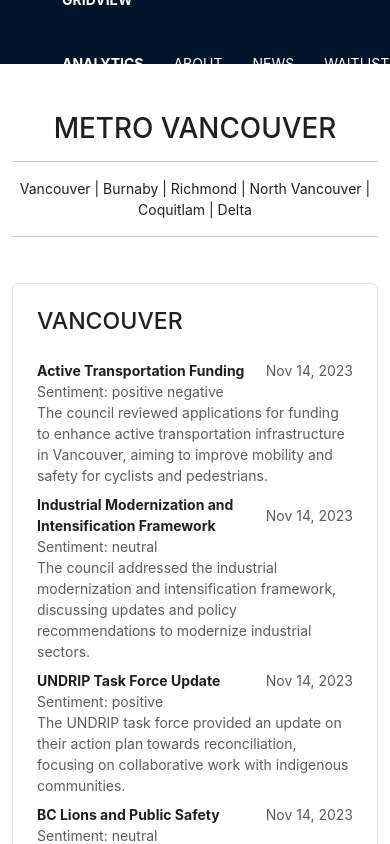
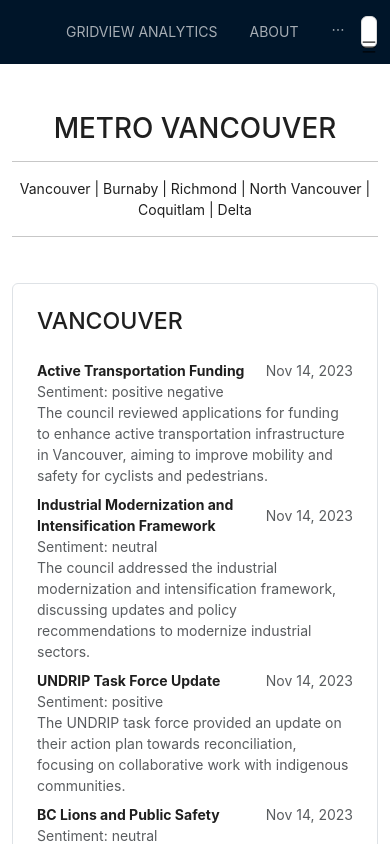
Before and after one commit to albertkim/gridview-analytics-web, a React (Create React App) app: page /news in a window 390 px wide. Shown: the top 844 px of the page. Built offline with nearby package versions, Linux system fonts and the light colour scheme.

Commit message:
Adjust layout; add more news

```diff
--- a/src/App.js
+++ b/src/App.js
@@ -1,13 +1,39 @@
-import { Layout } from 'antd'
+import { useState } from 'react'
+import { Layout, Menu, Button } from 'antd'
 import { BrowserRouter, Routes, Route, Link } from 'react-router-dom'
 import { HomeFooter } from './pages/HomeFooter'
 import { HomePage } from './pages/HomePage'
 import { AboutPage } from './pages/AboutPage'
 import { DemoPage } from './pages/DemoPage'
 import { NewsPage } from './pages/NewsPage'
+import { MenuOutlined } from '@ant-design/icons'
 const { Header, Content, Footer } = Layout
 
 function App() {
+
+  const [expanded, setExpanded] = useState(false)
+
+  const toggleMenu = () => {
+    setExpanded(!expanded);
+    console.log(expanded)
+  };
+
+  const menu = (
+    <Menu mode='horizontal' theme='dark' style={{ display: 'flex', alignItems: 'center' }}>
+      <Menu.Item key='home'>
+        <Link to='/'>GRIDVIEW ANALYTICS</Link>
+      </Menu.Item>
+      <Menu.Item key='about'>
+        <Link to='/about'>ABOUT</Link>
+      </Menu.Item>
+      <Menu.Item key='news'>
+        <Link to='/news'>NEWS</Link>
+      </Menu.Item>
+      <Menu.Item key='demo'>
+        <Link to='/demo'>WAITLIST</Link>
+      </Menu.Item>
+    </Menu>
+  )
 
   return (
     <BrowserRouter>
@@ -22,12 +48,14 @@ function App() {
           alignItems: 'center'
         }}>
 
-          <div className='container'>
-            <Link className='fw-bold text-white' to='/' style={{marginRight: 30}}>GRIDVIEW ANALYTICS</Link>
-            <Link className='text-white' to='/about' style={{marginRight: 30}}>ABOUT</Link>
-            <Link className='text-white' to='/news' style={{marginRight: 30}}>NEWS</Link>
-            <Link className='text-white' to='/demo'>WAITLIST</Link>
+          <div className='menu-large'>
+            {menu}
           </div>
+          <div className={`menu-small ${expanded ? 'visible' : ''}`}>
+            {menu}
+          </div>
+
+          <Button className='hamburger-button' onClick={toggleMenu} icon={<MenuOutlined />} />
 
         </Header>
         <Content style={{backgroundColor: 'white'}}>
--- a/src/index.css
+++ b/src/index.css
@@ -11,3 +11,27 @@ code {
   font-family: source-code-pro, Menlo, Monaco, Consolas, 'Courier New',
     monospace;
 }
+
+/* Specific styles for the hamburger menu and responsive behavior */
+.hamburger-button {
+  display: none; /* Hidden on larger screens */
+}
+
+@media (max-width: 600px) {
+  .hamburger-button {
+    display: block; /* Shown on small screens */
+  }
+
+  .menu-large {
+    display: none; /* Hide the default menu on small screens */
+  }
+
+  .menu-small {
+    display: flex; /* Show the collapsed menu on small screens */
+    flex-direction: column; /* Align menu items vertically */
+  }
+
+  .menu-small.hidden {
+    display: none; /* Hide when menu is not toggled */
+  }
+}
--- a/src/pages/NewsPage/NewsItem.js
+++ b/src/pages/NewsPage/NewsItem.js
@@ -1,4 +1,4 @@
-export function NewsItem({date, title, sentiment, contents, links}) {
+export function NewsItem({date, title, sentiment, contents, tooltip, links}) {
 
   return (
     <div className='mb-2'>
@@ -13,7 +13,9 @@ export function NewsItem({date, title, sentiment, contents, links}) {
           links && links.length > 0 ? (
             <>
               {
-                links.map((l) => <div><a className='mr-2' href={l.url} target='_blank' rel='noreferrer'>{l.title}</a></div>)
+                links.map((l) =>
+                  <div><a className='mr-2' href={l.url} target='_blank' rel='noreferrer'>{l.title}</a></div>
+                )
               }
             </>
           ) : undefined
--- a/src/pages/NewsPage/index.js
+++ b/src/pages/NewsPage/index.js
@@ -188,7 +188,7 @@ const newsData = {
           url: 'https://pub-burnaby.escribemeetings.com/filestream.ashx?DocumentId=72014'
         },
         {
-          title: 'Rezoning: unnamed (applied)',
+          title: 'Rezoning: PROPOSED DENSITY TRANSFER AND REDEVELOPMENT - BROADVIEW CP (applied)',
           url: 'https://pub-burnaby.escribemeetings.com/filestream.ashx?DocumentId=72004'
         },
         {
@@ -198,7 +198,7 @@ const newsData = {
       ]
     },
     {
-      title: 'Burnaby Consolidated Fees and Charges Bylaw – Additional Amendments for 2023',
+      title: 'Burnaby Consolidated Fees and Charges Bylaw - Additional Amendments for 2023',
       summary: 'The document details proposed adjustments to various fees in Burnaby for 2024, including changes to local improvement, sewer connection, and bylaw fees, plus a revision of golf fees, all effective from January 1, 2024.',
       sentiment: 'neutral',
       city: 'Burnaby',
@@ -206,8 +206,22 @@ const newsData = {
       meetingType: 'council',
       links: [
         {
-          title: 'Burnaby Consolidated Fees and Charges Bylaw – Additional Amendments for 2023',
+          title: 'Burnaby Consolidated Fees and Charges Bylaw - Additional Amendments for 2023',
           url: 'https://pub-burnaby.escribemeetings.com/filestream.ashx?DocumentId=72017'
+        }
+      ]
+    },
+    {
+      title: 'Burnaby Rent Bank Funding Request',
+      summary: "The Burnaby Rent Bank requests $135,000 from the Operating Housing Reserve over three years for administrative costs. Operated by the Purpose Society since 2020, it offers no-interest loans and grants to low-income renters in Burnaby, preventing homelessness. Increased demand necessitates additional staffing. The program supports the Mayor's Task Force on Community Housing's homelessness prevention goals.",
+      sentiment: 'positive',
+      city: 'Burnaby',
+      date: 'Nov 20, 2023',
+      meetingType: 'council',
+      links: [
+        {
+          title: 'Burnaby Rent Bank Funding Request',
+          url: 'https://pub-burnaby.escribemeetings.com/filestream.ashx?DocumentId=71992'
         }
       ]
     },
```
Lines whose indentation alone changed are shown as unchanged.
